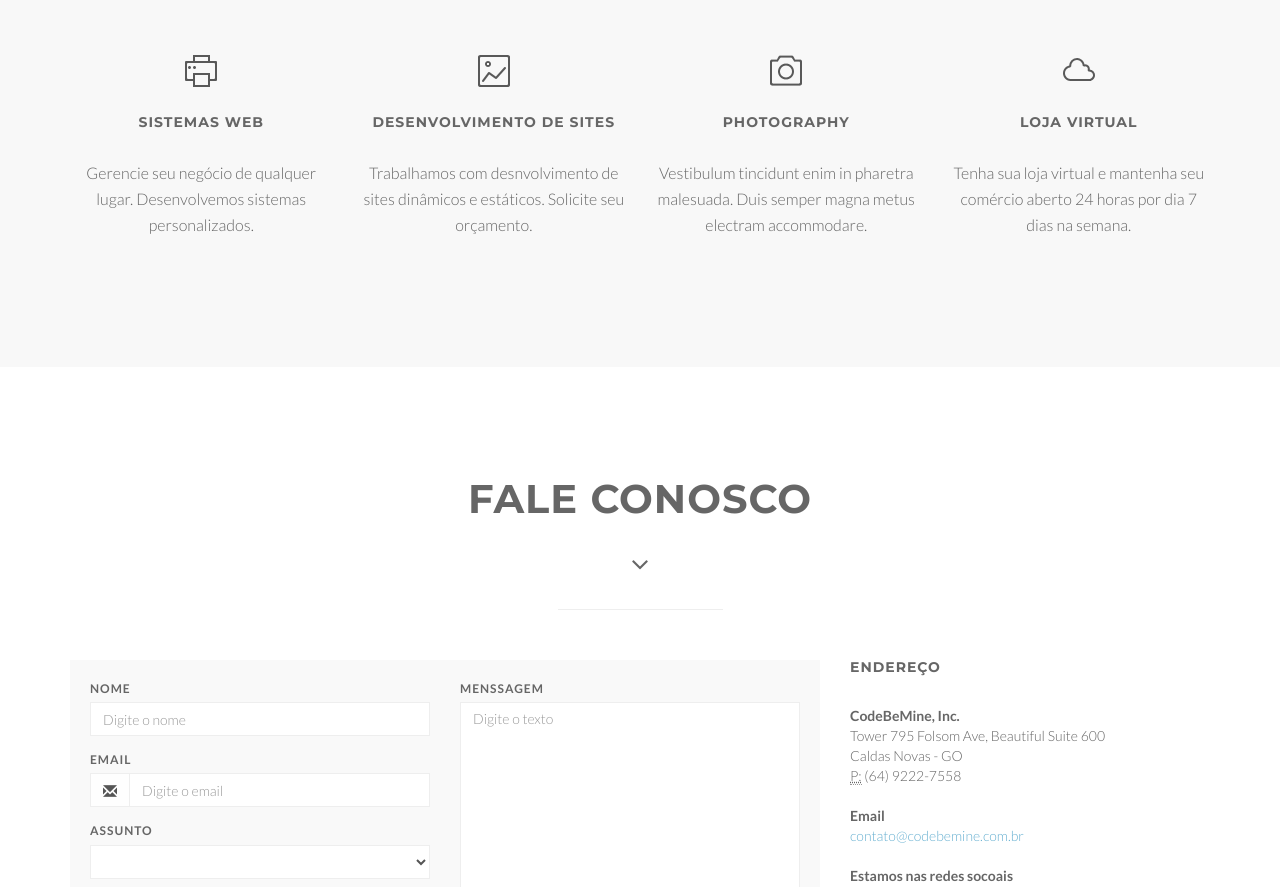
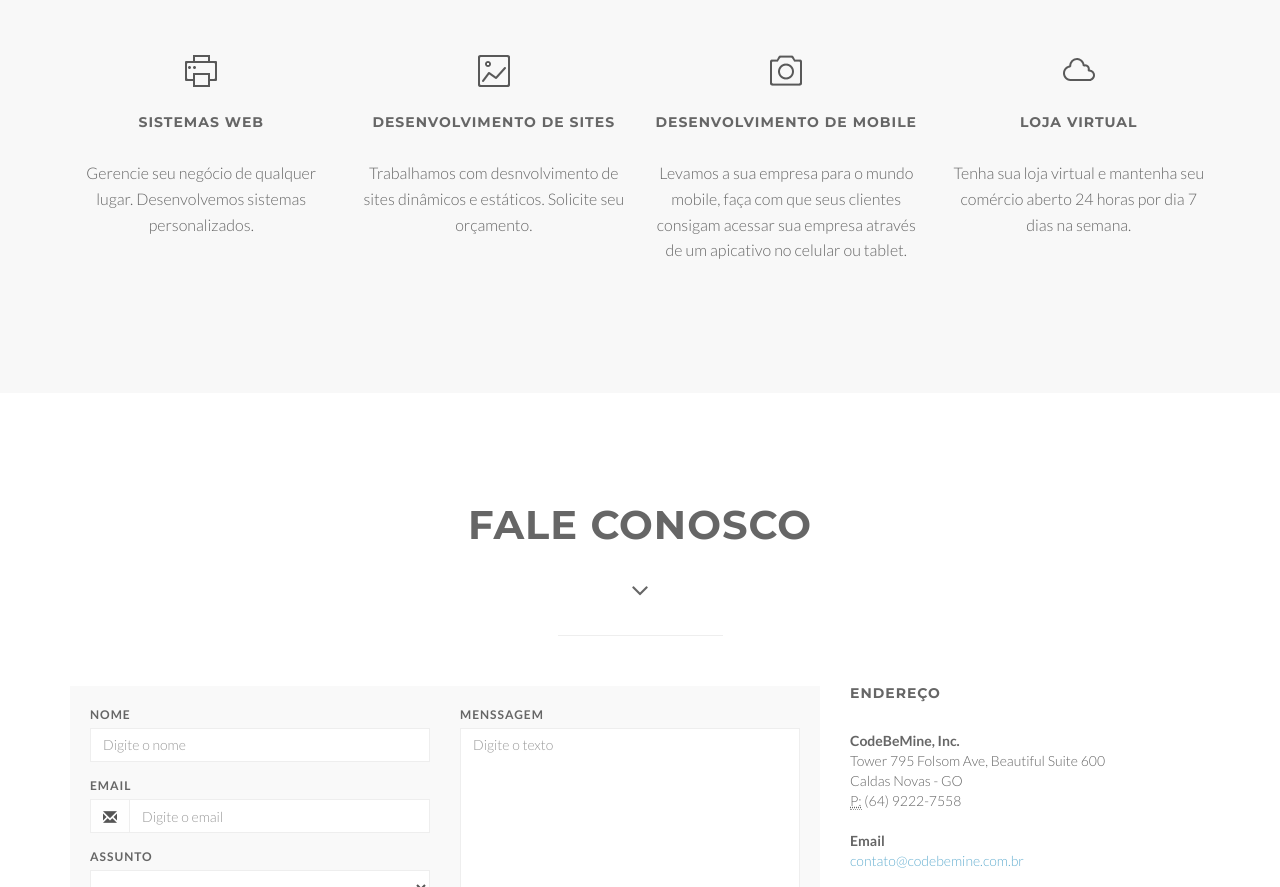
Before and after one commit to Mtorquato/Parallax, a plain HTML site: page index.html in a window 1280 px wide. Shown: the part 1046-1933 px from the top of the page. Drawn offline with Linux system fonts and the light colour scheme.

Commit message:
correção nos textos
2

```diff
--- a/index.html
+++ b/index.html
@@ -211,8 +211,9 @@
 						<img src="img/icons/service-icon-3.png" alt="" />
 					</div>
 					<div class="service-desc">
-						<h5>Photography</h5>
-						<p>Vestibulum tincidunt enim in pharetra malesuada. Duis semper magna metus electram accommodare.</p>
+						<h5>Desenvolvimento de mobile</h5>
+						<p>Levamos a sua empresa para o mundo mobile, faça com que seus clientes consigam acessar sua empresa através de
+						um apicativo no celular ou tablet.</p>
 					</div>
                 </div>
 				</div>
```
